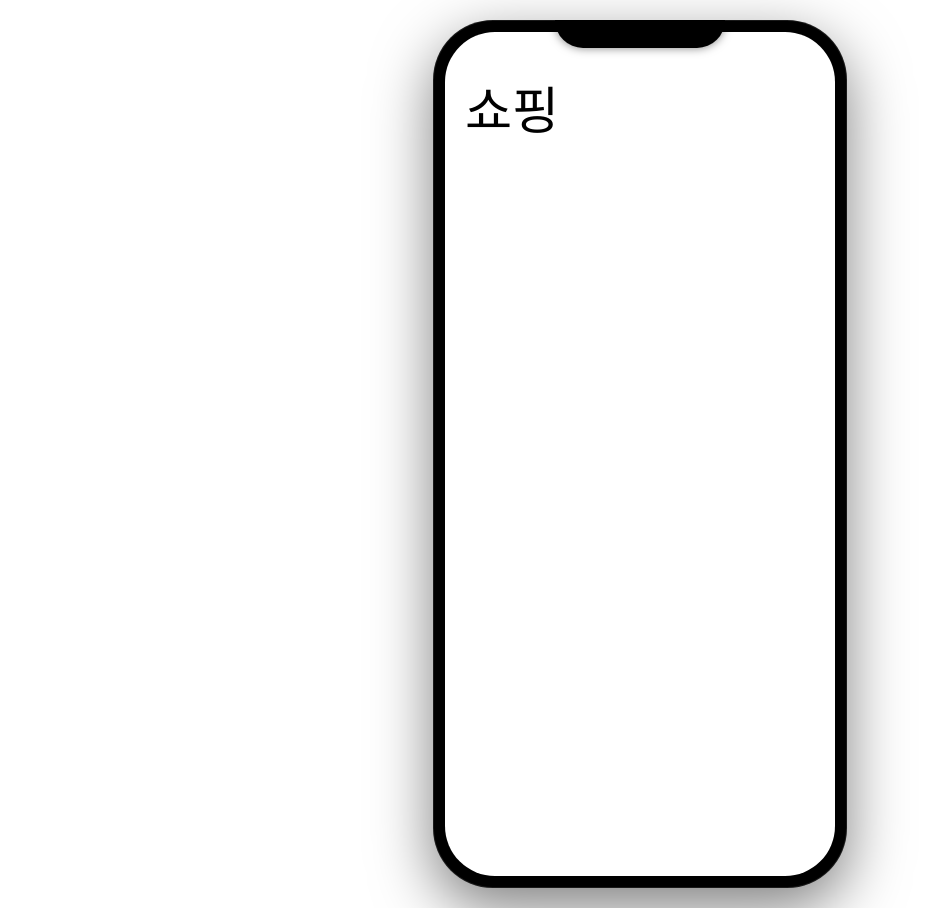
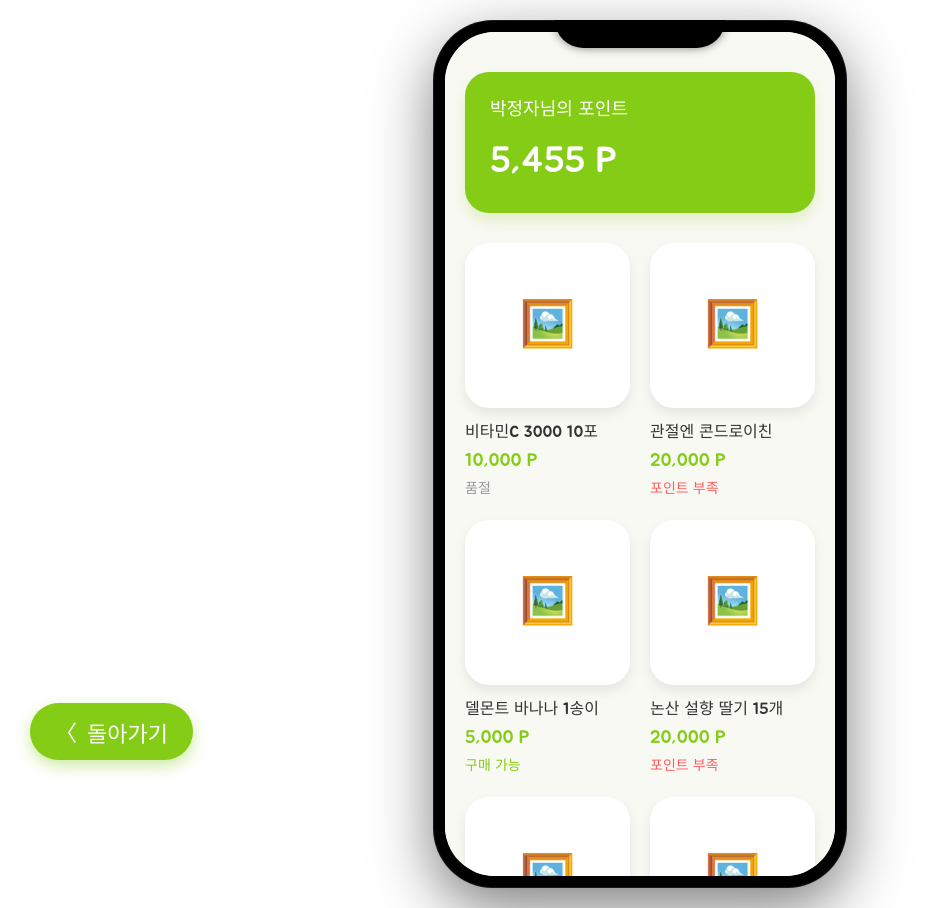
Before and after one commit to Team-FrontRunner/Front-End, a React (Vite) app: page /shopping in a window 1280 px wide. Shown: the whole page, without its empty margins (0-925 px from the left). Built offline with nearby package versions, Linux system fonts and the light colour scheme.

Commit message:
shopping page

```diff
--- a/src/pages/HomePage.jsx
+++ b/src/pages/HomePage.jsx
@@ -57,7 +57,7 @@ export default function HomePage() {
           </button>
 
           <button className="menu-item">
-            <div className="menu-icon-box cyan">
+            <div className="menu-icon-box cyan" onClick={() => navigate('/training')}>
               <img src={smartphoneIcon} alt="smartphone" />
             </div>
             <span>스마트폰이랑 친해지기</span>
--- a/src/pages/shoppingPage.jsx
+++ b/src/pages/shoppingPage.jsx
@@ -1,7 +1,161 @@
-export default function ShoppingPage() {
+import React from 'react';
+import { useNavigate } from 'react-router-dom';
+
+const ShoppingPage = () => {
+  const navigate = useNavigate();
+
+  // [백엔드 데이터 샘플]
+  const userData = { name: "박정자", points: 5455 };
+  const productList = [
+    { id: 1, name: "비타민C 3000 10포", price: 10000, status: "품절", imageUrl: "" },
+    { id: 2, name: "관절엔 콘드로이친", price: 20000, status: "포인트 부족", imageUrl: "" },
+    { id: 3, name: "델몬트 바나나 1송이", price: 5000, status: "구매 가능", imageUrl: "" },
+    { id: 4, name: "논산 설향 딸기 15개", price: 20000, status: "포인트 부족", imageUrl: "" },
+    { id: 5, name: "홍삼진액 세트", price: 35000, status: "포인트 부족", imageUrl: "" },
+    { id: 6, name: "유기농 구운란 10알", price: 6000, status: "포인트 부족", imageUrl: "" },
+  ];
+
+  const styles = {
+    container: {
+      width: '390px',
+      height: '844px',
+      margin: '0 auto',
+      backgroundColor: '#F9F9F4',
+      fontFamily: '"Pretendard", sans-serif',
+      position: 'relative',
+      overflowY: 'auto',
+      padding: '20px',
+      boxSizing: 'border-box'
+    },
+    pointCard: {
+      backgroundColor: '#84CC16',
+      borderRadius: '24px',
+      padding: '25px',
+      color: 'white',
+      boxShadow: '0 8px 15px rgba(132, 204, 22, 0.2)',
+      marginBottom: '30px',
+      marginTop: '20px'
+    },
+    productGrid: {
+      display: 'grid',
+      gridTemplateColumns: '1fr 1fr',
+      gap: '20px',
+      paddingBottom: '120px'
+    },
+    productCard: {
+      display: 'flex',
+      flexDirection: 'column',
+    },
+    // [수정] 클릭 가능한 사진 박스 스타일
+    imageButton: {
+      width: '100%',
+      aspectRatio: '1 / 1',
+      backgroundColor: '#FFFFFF',
+      borderRadius: '24px', // 좀 더 둥글게 수정
+      marginBottom: '12px',
+      boxShadow: '0 6px 12px rgba(0,0,0,0.08)',
+      display: 'flex',
+      alignItems: 'center',
+      justifyContent: 'center',
+      overflow: 'hidden',
+      border: 'none', // 버튼 기본 테두리 제거
+      cursor: 'pointer',
+      padding: 0,
+      transition: 'transform 0.1s ease, box-shadow 0.1s ease', // 애니메이션 추가
+      outline: 'none'
+    },
+    productImage: {
+      width: '75%',
+      height: '75%',
+      objectFit: 'contain'
+    },
+    productName: { fontSize: '16px', fontWeight: '800', color: '#333', marginBottom: '4px' },
+    productPrice: { fontSize: '18px', fontWeight: '900', color: '#84CC16', marginBottom: '4px' },
+    statusLabel: (status) => ({
+      fontSize: '14px',
+      fontWeight: '700',
+      color: status === '구매 가능' ? '#84CC16' : status === '포인트 부족' ? '#FF5E5E' : '#999'
+    }),
+    backBtn: {
+      position: 'fixed',
+      bottom: '40px',
+      left: '30px',
+      backgroundColor: '#84CC16',
+      color: 'white',
+      border: 'none',
+      borderRadius: '50px',
+      padding: '12px 25px',
+      fontSize: '22px',
+      fontWeight: '900',
+      boxShadow: '0 6px 15px rgba(132, 204, 22, 0.4)',
+      cursor: 'pointer',
+      display: 'flex',
+      alignItems: 'center',
+      gap: '10px',
+      zIndex: 1000
+    }
+  };
+
+  // 사진 클릭 시 실행될 함수
+  const handleProductClick = (product) => {
+    if (product.status === '품절') {
+      alert('이 상품은 현재 품절 상태입니다.');
+    } else {
+      // 상세 페이지로 이동하거나 구매 모달을 띄우는 로직
+      console.log(`${product.name} 클릭됨`);
+      // navigate(`/product/${product.id}`); // 예시 주소
+    }
+  };
+
   return (
-    <div style={{ padding: '20px' }}>
-      <h1>쇼핑</h1>
+    <div style={styles.container}>
+      <div style={styles.pointCard}>
+        <div style={{ fontSize: '18px', fontWeight: '600', marginBottom: '10px' }}>
+          {userData.name}님의 포인트
+        </div>
+        <div style={{ fontSize: '36px', fontWeight: '900' }}>
+          {userData.points.toLocaleString()} P
+        </div>
+      </div>
+
+      <div style={styles.productGrid}>
+        {productList.map((item) => (
+          <div key={item.id} style={styles.productCard}>
+            {/* [수정] 이미지 박스를 버튼으로 변경 */}
+            <button
+              style={styles.imageButton}
+              onClick={() => handleProductClick(item)}
+              onMouseDown={(e) => {
+                e.currentTarget.style.transform = 'scale(0.95)'; // 누르면 작아짐
+                e.currentTarget.style.boxShadow = '0 2px 4px rgba(0,0,0,0.1)';
+              }}
+              onMouseUp={(e) => {
+                e.currentTarget.style.transform = 'scale(1)'; // 떼면 복구
+                e.currentTarget.style.boxShadow = '0 6px 12px rgba(0,0,0,0.08)';
+              }}
+              onMouseLeave={(e) => {
+                e.currentTarget.style.transform = 'scale(1)';
+              }}
+            >
+              {item.imageUrl ? (
+                <img src={item.imageUrl} alt={item.name} style={styles.productImage} />
+              ) : (
+                <div style={{ color: '#DDD', fontSize: '45px' }}>🖼️</div>
+              )}
+            </button>
+
+            <div style={styles.productName}>{item.name}</div>
+            <div style={styles.productPrice}>{item.price.toLocaleString()} P</div>
+            <div style={styles.statusLabel(item.status)}>{item.status}</div>
+          </div>
+        ))}
+      </div>
+
+      <button style={styles.backBtn} onClick={() => navigate(-1)}>
+        <span>〈</span> 돌아가기
+      </button>
     </div>
-  )
-}
+  );
+};
+
+export default ShoppingPage;
```
